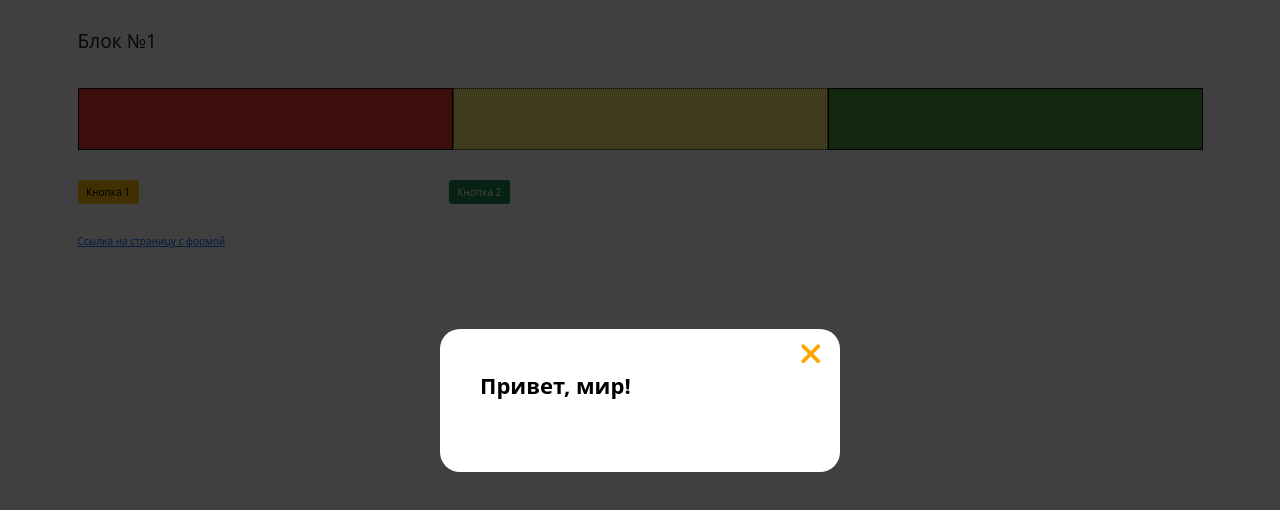
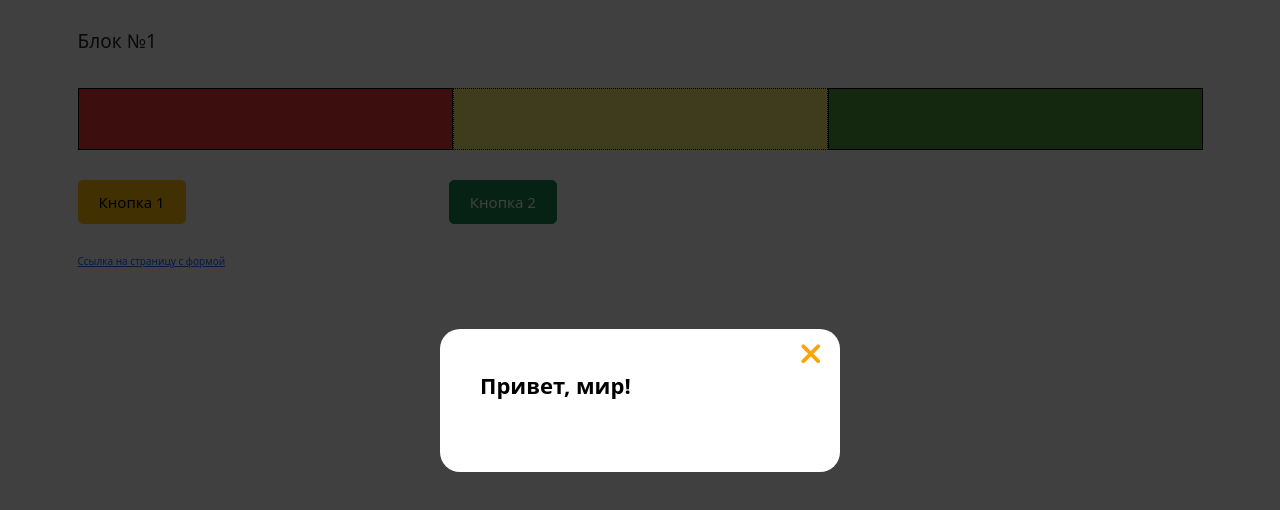
Before and after one commit to ke1802rer8/test-work, a plain HTML site: page index.html in a window 1280 px wide. Drawn offline with nearby package versions, Linux system fonts and the light colour scheme.

Commit message:
Add files via upload

```diff
--- a/index.html
+++ b/index.html
@@ -17,8 +17,8 @@
             <div class="block bg-green"></div>
         </div>
         <div class="block__third display">
-            <div class="block block__width-min"><button type="button" class="btn btn-warning js-btn__block-one">Кнопка 1</button></div>
-            <div class="block block__width-big"><button type="button" class="btn btn-success js-btn__remove">Кнопка 2</button></div>
+            <div class="block block__width-min"><button type="button" class="btn-size btn-warning js-btn__block-one">Кнопка 1</button></div>
+            <div class="block block__width-big"><button type="button" class="btn-size btn-success js-btn__remove">Кнопка 2</button></div>
         </div>
         <div class="block__href"><a href="form.html">Ссылка на страницу с формой</a></div>
     </div>
```
Also changed, not shown: css/styleblog/btn.css (line endings or trailing spaces).
